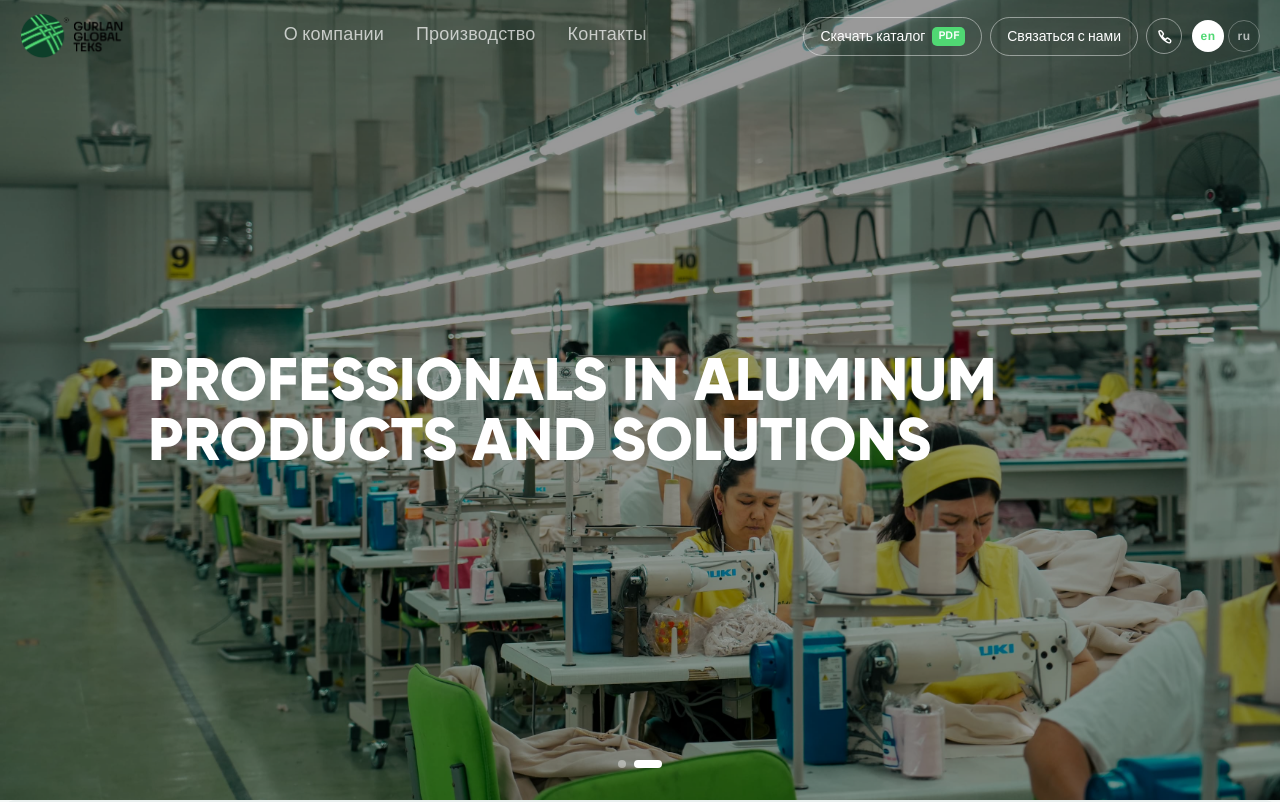
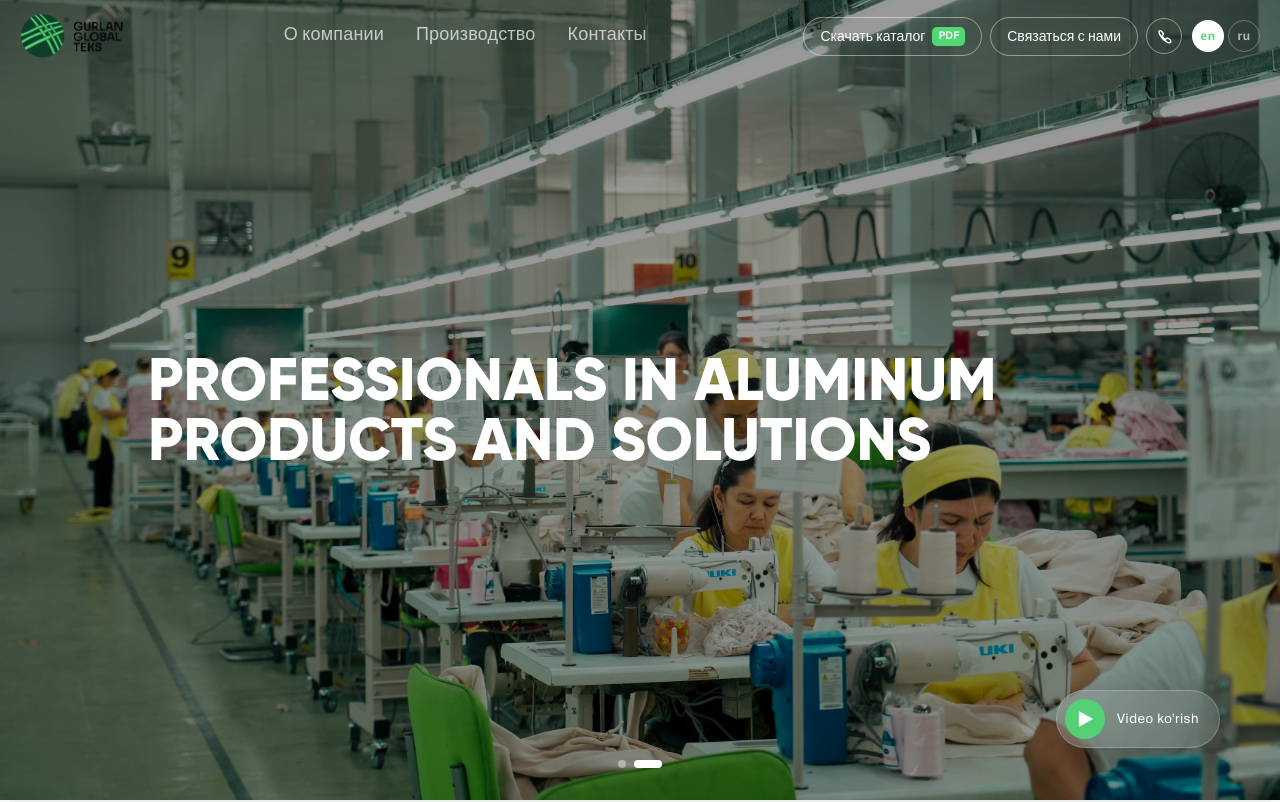
Before and after one commit to khasanov-ibroxim/kramz, a Next.js app: page /en in a window 1280 px wide. Shown: the top 802 px of the page. Built offline with nearby package versions, Linux system fonts and the light colour scheme.

Commit message:
asdsdasd

```diff
--- a/components/home/home_header.tsx
+++ b/components/home/home_header.tsx
@@ -1,23 +1,115 @@
 "use client"
 import React, { useState, useEffect } from 'react';
-import { motion } from 'framer-motion';
+import { motion, AnimatePresence } from 'framer-motion';
 import Image from "next/image";
 
 import img1 from "@/assets/home/home_header/DSC04130.jpg"
 import img2 from "@/assets/home/home_header/DSC04173.jpg"
 
-
-const IMAGES = [
-    img1,
-    img2
-];
+const IMAGES = [img1, img2];
 
 interface HomeHeaderProps {
     dict: { title: string };
 }
 
+// ── Play Icon ─────────────────────────────────────────────────
+function PlayIcon() {
+    return (
+        <svg width="22" height="22" viewBox="0 0 24 24" fill="none">
+            <path d="M6 4.5L19.5 12L6 19.5V4.5Z" fill="white" stroke="white" strokeWidth="1.5" strokeLinejoin="round"/>
+        </svg>
+    );
+}
+
+// ── Video Modal ───────────────────────────────────────────────
+function VideoModal({ onClose }: { onClose: () => void }) {
+    useEffect(() => {
+        document.body.style.overflow = 'hidden';
+        const onKey = (e: KeyboardEvent) => { if (e.key === 'Escape') onClose(); };
+        window.addEventListener('keydown', onKey);
+        return () => {
+            document.body.style.overflow = '';
+            window.removeEventListener('keydown', onKey);
+        };
+    }, [onClose]);
+
+    return (
+        <motion.div
+            initial={{ opacity: 0 }}
+            animate={{ opacity: 1 }}
+            exit={{ opacity: 0 }}
+            transition={{ duration: 0.3 }}
+            onClick={onClose}
+            className="fixed inset-0 z-[9999] flex items-center justify-center px-4"
+            style={{ background: 'rgba(5, 18, 12, 0.88)', backdropFilter: 'blur(10px)' }}
+        >
+            {/* Modal box */}
+            <motion.div
+                initial={{ opacity: 0, scale: 0.93, y: 24 }}
+                animate={{ opacity: 1, scale: 1, y: 0 }}
+                exit={{ opacity: 0, scale: 0.95, y: 12 }}
+                transition={{ duration: 0.4, ease: [0.25, 0.46, 0.45, 0.94] }}
+                onClick={(e) => e.stopPropagation()}
+                className="relative w-full max-w-[900px] rounded-2xl overflow-hidden"
+                style={{
+                    background: '#0e1a14',
+                    boxShadow: '0 40px 100px rgba(0,0,0,0.55), 0 0 0 1px rgba(80,216,115,0.12)',
+                }}
+            >
+                {/* Close button */}
+                <button
+                    onClick={onClose}
+                    className="absolute top-4 right-4 z-10 w-10 h-10 rounded-full flex items-center justify-center cursor-pointer transition-all duration-200 hover:scale-110"
+                    style={{
+                        background: 'rgba(255,255,255,0.1)',
+                        border: '1px solid rgba(255,255,255,0.22)',
+                        backdropFilter: 'blur(8px)',
+                    }}
+                >
+                    <svg width="14" height="14" viewBox="0 0 16 16" fill="none">
+                        <path d="M1 1L15 15M15 1L1 15" stroke="white" strokeWidth="2" strokeLinecap="round"/>
+                    </svg>
+                </button>
+
+                {/* YouTube iframe — 16:9 */}
+                <div className="relative w-full" style={{ paddingTop: '56.25%' }}>
+                    <iframe
+                        className="absolute inset-0 w-full h-full"
+                        src="https://www.youtube.com/embed/8KVSG1LZ_O0?si=VDmCYNlEuIEkQ56q&autoplay=1"
+                        title="YouTube video player"
+                        frameBorder="0"
+                        allow="accelerometer; autoplay; clipboard-write; encrypted-media; gyroscope; picture-in-picture; web-share"
+                        referrerPolicy="strict-origin-when-cross-origin"
+                        allowFullScreen
+                        style={{ background: '#000' }}
+                    />
+                </div>
+
+                {/* Bottom bar */}
+                <div
+                    className="flex items-center justify-between px-5 py-3"
+                    style={{ borderTop: '1px solid rgba(80,216,115,0.12)' }}
+                >
+                    <div className="flex items-center gap-2">
+                        <div className="w-2 h-2 rounded-full bg-[#50D873] animate-pulse"/>
+                        <span className="text-white/50 text-xs other_font tracking-wide">VIDEO</span>
+                    </div>
+                    <button
+                        onClick={onClose}
+                        className="other_font text-white/40 hover:text-white/70 text-xs transition-colors duration-200 cursor-pointer"
+                    >
+                        ESC — yopish
+                    </button>
+                </div>
+            </motion.div>
+        </motion.div>
+    );
+}
+
+// ── Main Component ────────────────────────────────────────────
 const HomeHeader = ({ dict }: HomeHeaderProps) => {
     const [current, setCurrent] = useState(0);
+    const [videoOpen, setVideoOpen] = useState(false);
 
     useEffect(() => {
         if (IMAGES.length <= 1) return;
@@ -28,8 +120,8 @@ const HomeHeader = ({ dict }: HomeHeaderProps) => {
     }, []);
 
     return (
+        <>
             <div className="w-full h-screen relative overflow-hidden">
-            {/* Barcha rasmlar stack qilingan — faqat opacity o'zgaradi, kulrang flash yo'q */}
                 {IMAGES.map((img, i) => (
                     <motion.div
                         key={i}
@@ -58,6 +150,65 @@ const HomeHeader = ({ dict }: HomeHeaderProps) => {
                     </h1>
                 </div>
 
+                {/* ── Play Button — o'ng pastki burchak ── */}
+                <motion.button
+                    initial={{ opacity: 0, scale: 0.8 }}
+                    animate={{ opacity: 1, scale: 1 }}
+                    transition={{ duration: 0.6, delay: 0.8, ease: [0.25, 0.46, 0.45, 0.94] }}
+                    onClick={() => setVideoOpen(true)}
+                    className="absolute z-40 cursor-pointer group"
+                    style={{
+                        bottom: 'clamp(28px, 5vw, 52px)',
+                        right: 'clamp(20px, 5vw, 60px)',
+                    }}
+                    aria-label="Video ko'rish"
+                >
+                    {/* Pulsing rings */}
+                    <span
+                        className="absolute inset-0 rounded-full pointer-events-none"
+                        style={{
+                            border: '1.5px solid rgba(80,216,115,0.5)',
+                            animation: 'pingRing 2.2s cubic-bezier(0,0,0.2,1) infinite',
+                        }}
+                    />
+                    <span
+                        className="absolute inset-0 rounded-full pointer-events-none"
+                        style={{
+                            border: '1.5px solid rgba(80,216,115,0.3)',
+                            animation: 'pingRing 2.2s cubic-bezier(0,0,0.2,1) infinite 0.7s',
+                        }}
+                    />
+
+                    {/* Button body */}
+                    <motion.div
+                        whileHover={{ scale: 1.08 }}
+                        whileTap={{ scale: 0.95 }}
+                        transition={{ duration: 0.2 }}
+                        className="relative flex items-center gap-3 pl-2 pr-5 py-2 rounded-full"
+                        style={{
+                            background: 'rgba(255,255,255,0.10)',
+                            backdropFilter: 'blur(14px)',
+                            border: '1px solid rgba(255,255,255,0.22)',
+                            boxShadow: '0 8px 32px rgba(0,0,0,0.25)',
+                        }}
+                    >
+                        {/* Circle play icon */}
+                        <div
+                            className="w-10 h-10 rounded-full flex items-center justify-center flex-shrink-0 transition-colors duration-300 group-hover:bg-[#3ec45f]"
+                            style={{ background: 'rgba(80,216,115,0.9)' }}
+                        >
+                            <PlayIcon />
+                        </div>
+                        {/* Label — faqat sm+ ekranlarda */}
+                        <span
+                            className="other_font text-white text-[13px] font-medium whitespace-nowrap hidden sm:block"
+                            style={{ letterSpacing: '0.04em' }}
+                        >
+                            Video ko&apos;rish
+                        </span>
+                    </motion.div>
+                </motion.button>
+
                 {/* Dot indicators */}
                 {IMAGES.length > 1 && (
                     <div className="absolute bottom-8 left-1/2 -translate-x-1/2 z-40 flex gap-2">
@@ -80,6 +231,21 @@ const HomeHeader = ({ dict }: HomeHeaderProps) => {
                     </div>
                 )}
             </div>
+
+            {/* Ping animation keyframes */}
+            <style>{`
+                @keyframes pingRing {
+                    0%   { transform: scale(1);   opacity: 0.7; }
+                    70%  { transform: scale(1.6);  opacity: 0;   }
+                    100% { transform: scale(1.6);  opacity: 0;   }
+                }
+            `}</style>
+
+            {/* Video Modal */}
+            <AnimatePresence>
+                {videoOpen && <VideoModal onClose={() => setVideoOpen(false)} />}
+            </AnimatePresence>
+        </>
     );
 };
 
```
Lines whose indentation alone changed are shown as unchanged.
